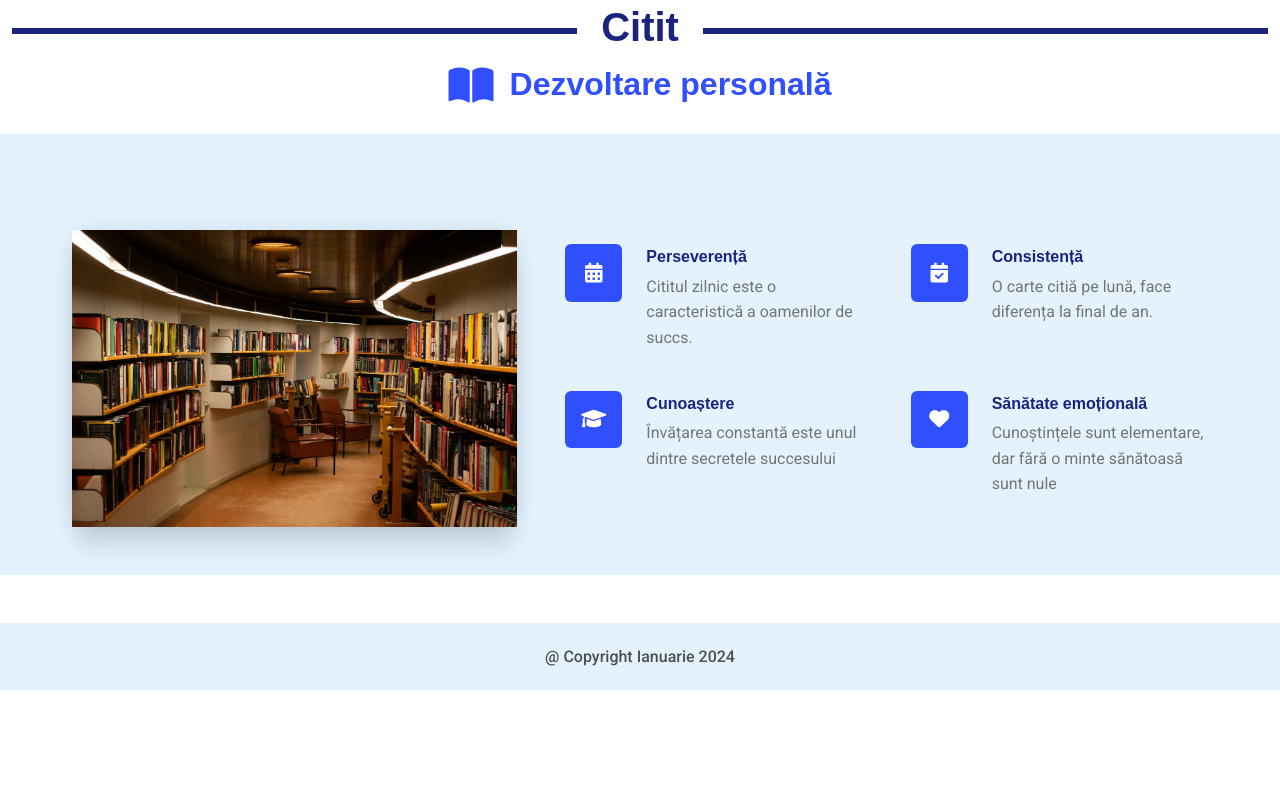
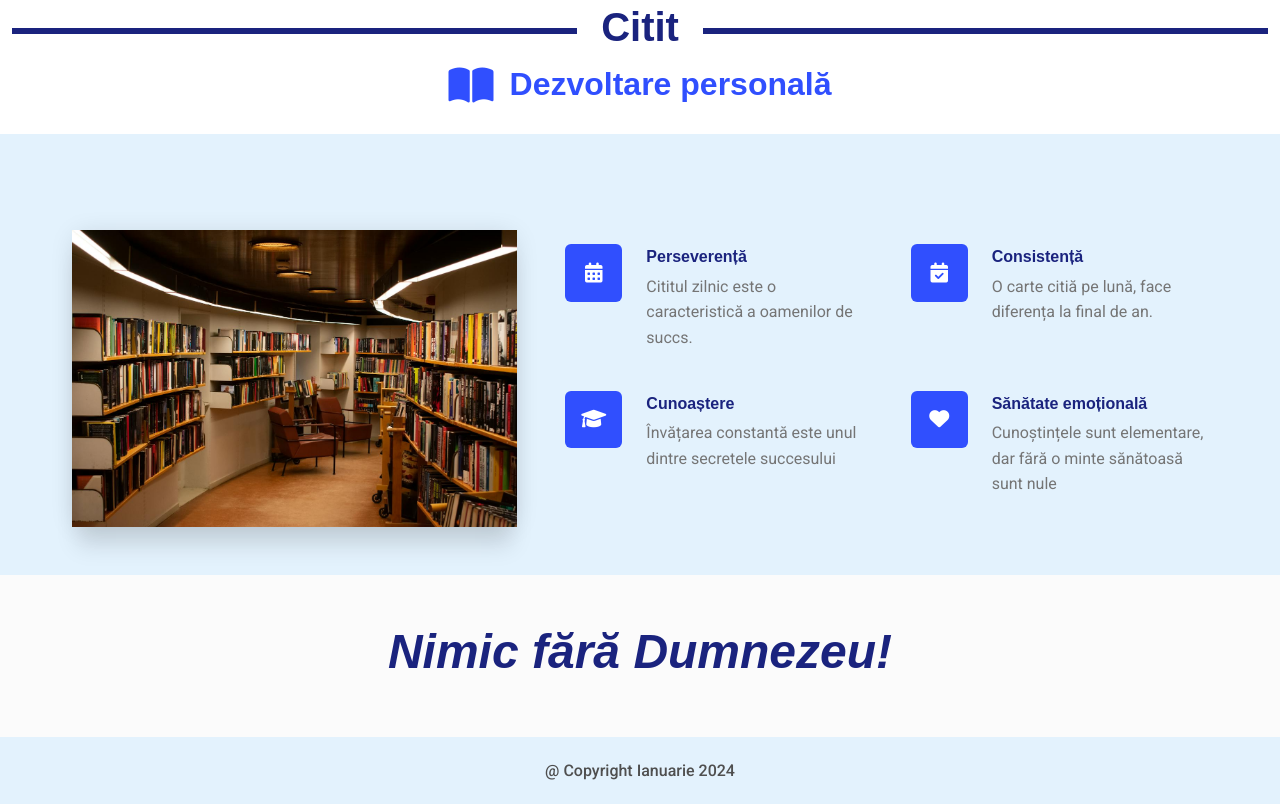
Before and after one commit to catalinbroinas/happy-new-year-2024, a website: page main-objectives.html in a window 1280 px wide. Shown: the part 3446-4250 px from the top of the page. Before the commit the page ends 4136 px from the top, so only its background shows below. Drawn offline with Linux system fonts and the light colour scheme.

Commit message:
Add everything section on main-objectives.html

```diff
--- a/main-objectives.html
+++ b/main-objectives.html
@@ -112,7 +112,7 @@
     <!-- Main -->
     <main>
         <!-- Container -->
-        <div class="container-fluid py-5 px-0 m-0">
+        <div class="container-fluid pt-5 pb-0 px-0 m-0">
             <!-- Career -->
             <section class="row career m-0 mb-4">
                 <!-- Title -->
@@ -447,6 +447,11 @@
                 <!-- Content -->
             </section>
             <!-- Book -->
+            <!-- Everything -->
+            <section class="row everything p-5 text-center m-0">
+                <h3 class="title">Nimic fără Dumnezeu!</h3>
+            </section>
+            <!-- Everything -->
         </div>
         <!-- Container -->
     </main>
```
